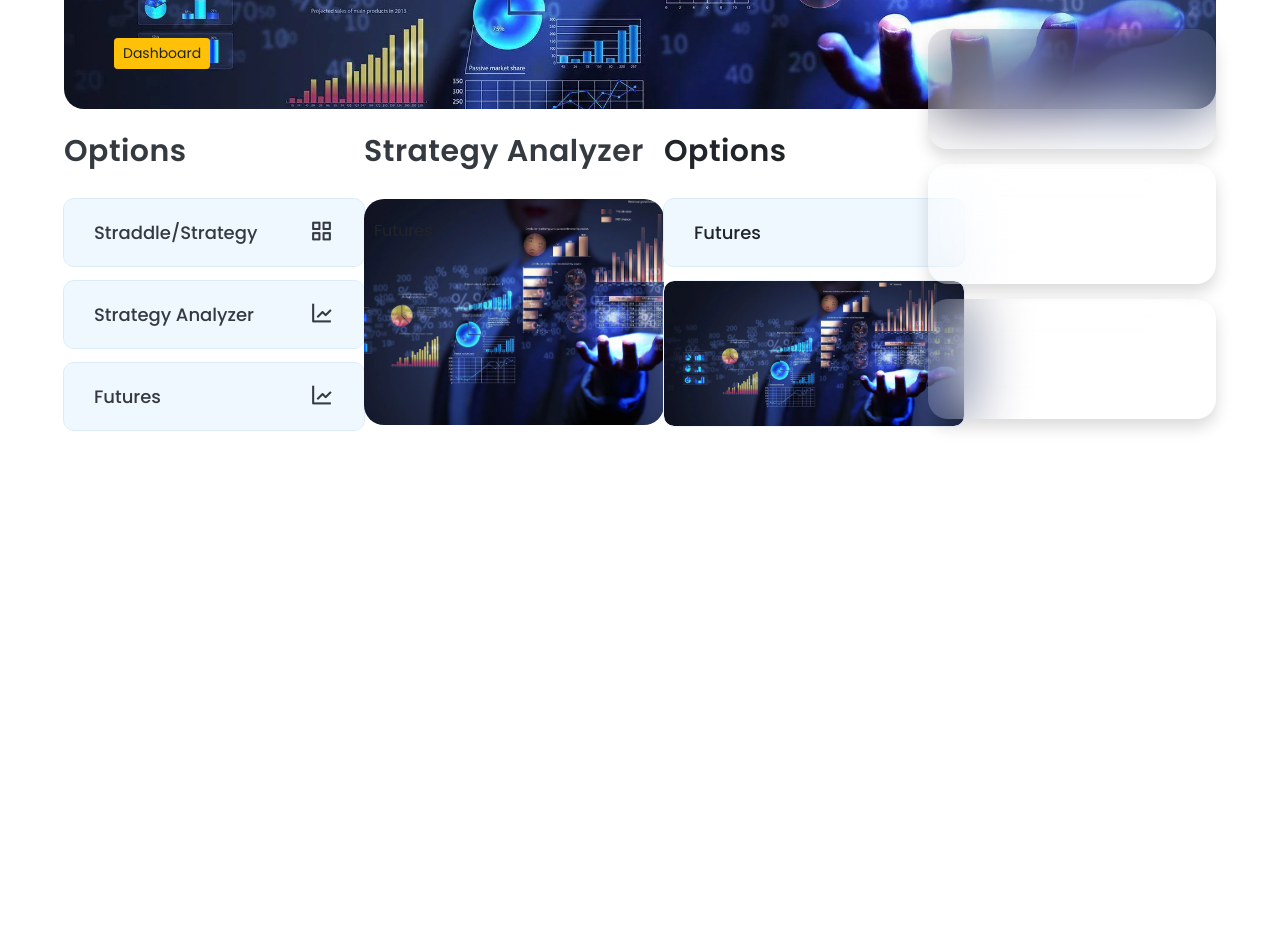
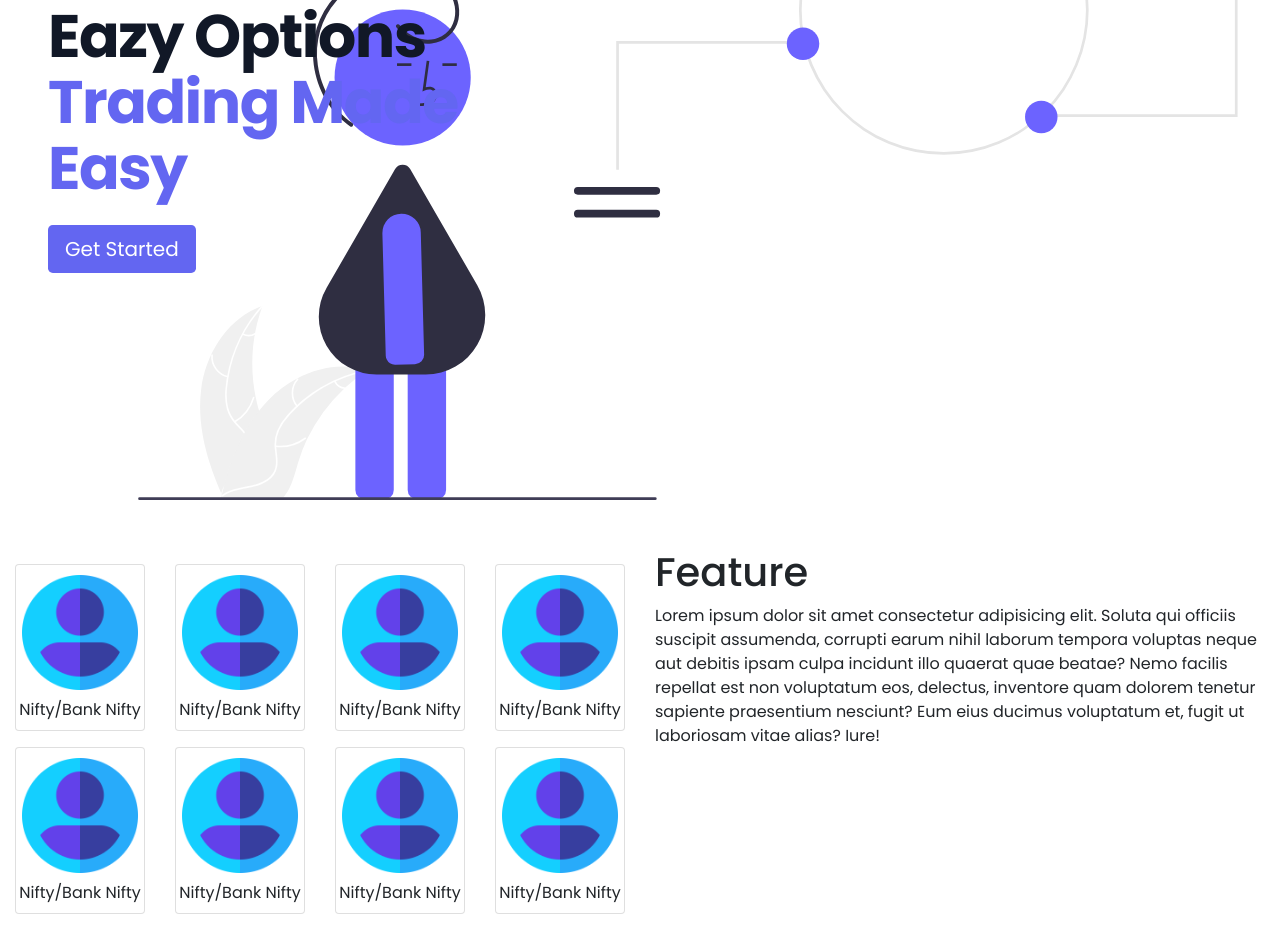
Before and after one commit to AnkitRajCode/EazyOptions, a React (Create React App) app: page / in a window 1280 px wide. Shown: the part 300-1252 px from the top of the page. Before the commit the page ends 800 px from the top, so only its background shows below. Built offline with nearby package versions, Linux system fonts and the light colour scheme; no server answers.

Commit message:
landing page retived with startegy analayzer page done

```diff
--- a/src/Components/Sidebar.js
+++ b/src/Components/Sidebar.js
@@ -112,7 +112,7 @@ export default function Sidebar() {
               <li><Link to="/straddle">IV-Price-OI Chart</Link></li>
               <li><Link to="/straddle">Straddle/Strangle</Link></li>
               <li><Link to="/straddle">Strategy Builder</Link></li>
-              <li><Link to="/straddle">Strategy Analyzer</Link></li>
+              <li><Link to="/strategy-analyzer">Strategy Analyzer</Link></li>
             </ul>
           </li>
           <li>
--- a/src/Components/StrategyAnalyzer.js
+++ b/src/Components/StrategyAnalyzer.js
@@ -10,6 +10,41 @@ export class StrategyAnalyzer extends Component {
                 <Sidebar />
                 <section className="home-section pb-3">
                     <Header/>
+
+                    <form className="d-flex flex-row justify-content-between align-items-center px-5">
+                        <div className="">
+                            <div className="">
+                                <select className="straddleSelect">
+                                    <option>Bank Nifty</option>
+                                    <option>Nifty</option>
+                                </select>
+                                <select className="straddleSelect">
+                                    <option>Oct 28</option>
+                                    <option>Oct 31</option>
+                                </select>
+                            </div>
+                            <select  className="straddleSelect">
+                                <option>All</option>
+                                <option>All</option>
+                            </select>
+                        </div>
+                        <div className="">
+                            <label>Lower Limit</label>
+                            <select className="straddleSelect">
+                                <option value="">39500</option>
+                                <option value="">398500</option>
+                            </select>
+                        </div>
+                        <div className="">
+                            <label>Upper Limit</label>
+                            <select className="straddleSelect">
+                                <option value="">39500</option>
+                                <option value="">398500</option>
+                            </select>
+                        </div>
+                        <button className="btn btn-primary btn-sm">Analyze</button>
+                        <button className="btn btn-secondary btn-sm">Playoff Diagram (0)</button>
+                    </form>
                     <table className="table table-striped">
                         <tr>
                             <th>Strategy</th>
--- a/src/Css/Welcome.css
+++ b/src/Css/Welcome.css
@@ -1,95 +1,57 @@
-.welcomeHeader{
-    width: 90%;
-    height: 40vh;
-    margin: 10px 5%;
-    padding: 40px 50px;
-    border-radius: 20px;
-    background-image: url(../Images/cover.webp);
-    background-position: center;
+.welcome{
+    height: 100vh;
+    background-image: url(../Images/undraw_Data_extraction_re_0rd3.svg);
+    background-size: contain;
+    background-position: right;
     background-repeat: no-repeat;
+}
+.welcome .brandImg{
+    background-image: url(../Images/business-document.png);
     background-size: cover;
-    /* background-color: aquamarine; */
-    display: flex;
-    align-items: flex-end;
+    background-position: right;
+    background-repeat: no-repeat;
+    width: 10rem;
+    height: 10rem;
+    margin-top: 2vh;
+    display: block;
 }
-.welcomeSection{
-    display: flex;
-    flex-direction: row;
-    width: 90%;
-    margin: 20px 5%;
+.companyName,.companySlogan{
+    color: #6366F1;
+    font-size: 3.75rem;
+    line-height: 1.1;
+    letter-spacing: -.025em;
+    font-weight: 800;
 }
-.sectionOne{
-    width: 75%;
-    display: flex;
-    flex-direction: row;
-    justify-content: space-around;
+.companyName{
+    color: #111827;
+    margin-top: 6vh;
 }
-.sectionTwo{
-    width: 25%;
+.landingButton{
+    background-color: #6366F1;
+    color: white;
+    cursor: pointer;
 }
-.partOneHeading{
-    font-size: 30px;
-    font-weight: 600;
-    margin-bottom: 25px;
-    letter-spacing: 0.5px;
+.landingButton:hover{
+    color:aliceblue;
 }
-.partOneCard{
-    padding: 20px 30px;
-    background-color: aliceblue;
-    width: 300px;
-    border-radius: 10px;
-    margin-top: 15px;
-    font-size: 18px;
-    font-weight: 500;
-    outline: 1px solid rgb(218, 236, 252);
+@media only screen and (max-width: 500px) {
+    .welcome{
+        height: 100vh;
+        background-image: url(../Images/login.svg);
+        background-size: cover;
+        background-position:65% 0%;
+    }
+    .welcome .brandImg{
+        display: none;
+    }
+    .companyName,.companySlogan{
+        font-size: 2.5rem;
+        margin-left: 0.5rem;
+    }
+    .companyName{
+        margin-top: 2vh;
+    }
+    .landingButton{
+        margin-left: 0.5rem;
+    }
 }
-.partOneCard i{
-    font-size: 25px;
-    float: right;
-}
-.partCombine{
-    padding: 20px 10px;
-    background-color: aliceblue;
-    width: 300px;
-    height: 75%;
-    border-radius: 20px;
-    margin-top: 15px;
-    background-image: url(../Images/cover.webp);
-    background-position: center;
-    background-repeat: no-repeat;
-    background-size: cover;
-}
-.sidepartone{
-    width: 100%;
-    height: 120px;
-    /* background-color: burlywood; */
-    margin-top: -100px;
-    border-radius: 20px;
-    background-color: rgba(255, 255, 255, 0.1);
-    backdrop-filter: blur(30px);
-    background-clip: padding-box;
-}
-.sideparttwo{
-    width: 100%;
-    height: 120px;
-    background-color: rgba(255, 255, 255, 0.1);
-    backdrop-filter: blur(30px);
-    background-clip: padding-box;
-    margin-top: 15px;
-    border-radius: 20px;
-}
-.parttwocard{
-    padding: 20px 30px;
-    /* background-color: aliceblue; */
-    width: 300px;
-    height: 145px;
-    border-radius: 10px;
-    margin-top: 15px;
-    font-size: 18px;
-    font-weight: 500;
-    background-image: url(../Images/cover.webp);
-    background-position: center;
-    background-repeat: no-repeat;
-    background-size: cover;
-    outline: 1px solid aliceblue;
-}
--- a/src/Pages/Welcome.jsx
+++ b/src/Pages/Welcome.jsx
@@ -3,54 +3,81 @@ import { Link } from "react-router-dom";
 import Navbar from '../Components/Navbar';
 // Css
 import '../Css/Welcome.css'
+// Image
+import image from '../Images/avatar.png'
 
 const Welcome = () => {
     return (
-        <div className="welcome">
-            <Navbar/>
-            <div className="welcomeHeader">
-                <Link to="/dashboard" className="btn btn-sm btn-warning">Dashboard</Link>
+        <>
+            <div className="welcome">
+                <Navbar/>
+                <div className="brandImg ml-md-5"></div>
+                <div className="companyName ml-md-5">Eazy Options</div>
+                <div className="companySlogan ml-md-5">Trading Made<br/> Easy</div>
+                <Link to="/dashboard" className="btn btn-lg landingButton ml-md-5 mt-4">Get Started</Link>
             </div>
-            <div className="welcomeSection">
-                <div className="sectionOne">
-                    <div className="partOne">
-                        <div className="partOneHeading text-dark">Options</div>
-                        <div className="partOneCard">
-                            <Link to="/straddle" className="text-decoration-none text-dark">
-                                Straddle/Strategy
-                                <i class='bx bx-grid-alt'></i>
-                            </Link>
-                        </div>
-                        <div className="partOneCard">
-                            <Link to="/strategy-analyzer" className="text-decoration-none text-dark">
-                                Strategy Analyzer
-                                <i class='bx bx-line-chart' ></i>
-                            </Link>
-                        </div>
-                        <div className="partOneCard">
-                            <Link to="/futures" className="text-decoration-none text-dark">
-                                Futures
-                                <i class='bx bx-line-chart' ></i>
-                            </Link>
+
+            <div className="container-fluid">
+                <div className="row py-5">
+                    <div className="col-md-6">
+                        <div className="row">
+                            <div className="col-md-3 mt-3">
+                                <div className="card">
+                                    <img src={image} alt="feature" style={{width:"90%",marginLeft:"5%",marginTop:"10px" }} />
+                                    <div className="text-center py-2">Nifty/Bank Nifty</div>
+                                </div>
+                            </div>
+                            <div className="col-md-3 mt-3">
+                                <div className="card">
+                                    <img src={image} alt="feature" style={{width:"90%",marginLeft:"5%",marginTop:"10px" }} />
+                                    <div className="text-center py-2">Nifty/Bank Nifty</div>
+                                </div>
+                            </div>
+                            <div className="col-md-3 mt-3">
+                                <div className="card">
+                                    <img src={image} alt="feature" style={{width:"90%",marginLeft:"5%",marginTop:"10px" }} />
+                                    <div className="text-center py-2">Nifty/Bank Nifty</div>
+                                </div>
+                            </div>
+                            <div className="col-md-3 mt-3">
+                                <div className="card">
+                                    <img src={image} alt="feature" style={{width:"90%",marginLeft:"5%",marginTop:"10px" }} />
+                                    <div className="text-center py-2">Nifty/Bank Nifty</div>
+                                </div>
+                            </div>
+                            <div className="col-md-3 mt-3">
+                                <div className="card">
+                                    <img src={image} alt="feature" style={{width:"90%",marginLeft:"5%",marginTop:"10px" }} />
+                                    <div className="text-center py-2">Nifty/Bank Nifty</div>
+                                </div>
+                            </div>
+                            <div className="col-md-3 mt-3">
+                                <div className="card">
+                                    <img src={image} alt="feature" style={{width:"90%",marginLeft:"5%",marginTop:"10px" }} />
+                                    <div className="text-center py-2">Nifty/Bank Nifty</div>
+                                </div>
+                            </div>
+                            <div className="col-md-3 mt-3">
+                                <div className="card">
+                                    <img src={image} alt="feature" style={{width:"90%",marginLeft:"5%",marginTop:"10px" }} />
+                                    <div className="text-center py-2">Nifty/Bank Nifty</div>
+                                </div>
+                            </div>
+                            <div className="col-md-3 mt-3">
+                                <div className="card">
+                                    <img src={image} alt="feature" style={{width:"90%",marginLeft:"5%",marginTop:"10px" }} />
+                                    <div className="text-center py-2">Nifty/Bank Nifty</div>
+                                </div>
+                            </div>
                         </div>
                     </div>
-                    <div className="partOne">
-                        <div className="partOneHeading text-dark">Strategy Analyzer</div>
-                        <div className="partCombine">Futures</div>
-                    </div>
-                    <div className="partOne">
-                        <div className="partOneHeading">Options</div>
-                        <div className="partOneCard">Futures</div>
-                        <div className="parttwocard"></div>
+                    <div className="col-md-6">
+                        <h1>Feature</h1>
+                        <p>Lorem ipsum dolor sit amet consectetur adipisicing elit. Soluta qui officiis suscipit assumenda, corrupti earum nihil laborum tempora voluptas neque aut debitis ipsam culpa incidunt illo quaerat quae beatae? Nemo facilis repellat est non voluptatum eos, delectus, inventore quam dolorem tenetur sapiente praesentium nesciunt? Eum eius ducimus voluptatum et, fugit ut laboriosam vitae alias? Iure!</p>
                     </div>
                 </div>
-                <div className="sectionTwo">
-                    <div className="sidepartone shadow"></div>
-                    <div className="sideparttwo shadow"></div>
-                    <div className="sideparttwo shadow"></div>
-                </div>
             </div>
-        </div>
+        </>
     );
 }
 
```
